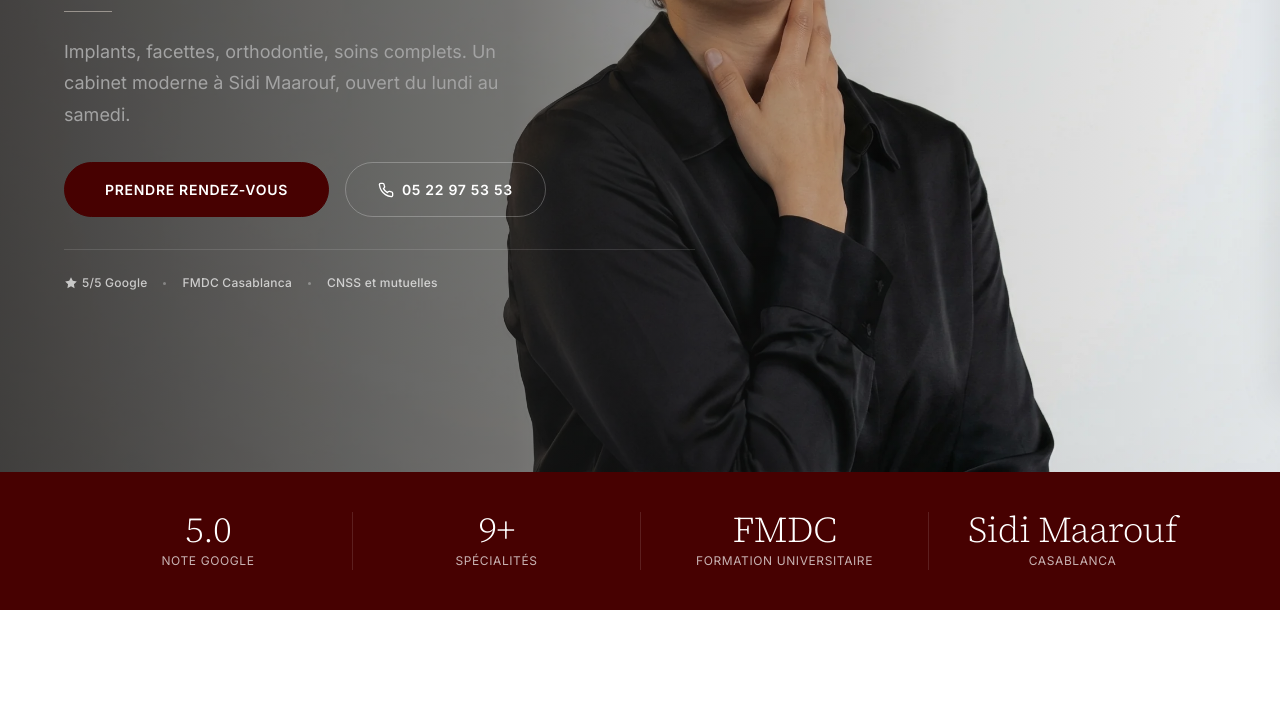
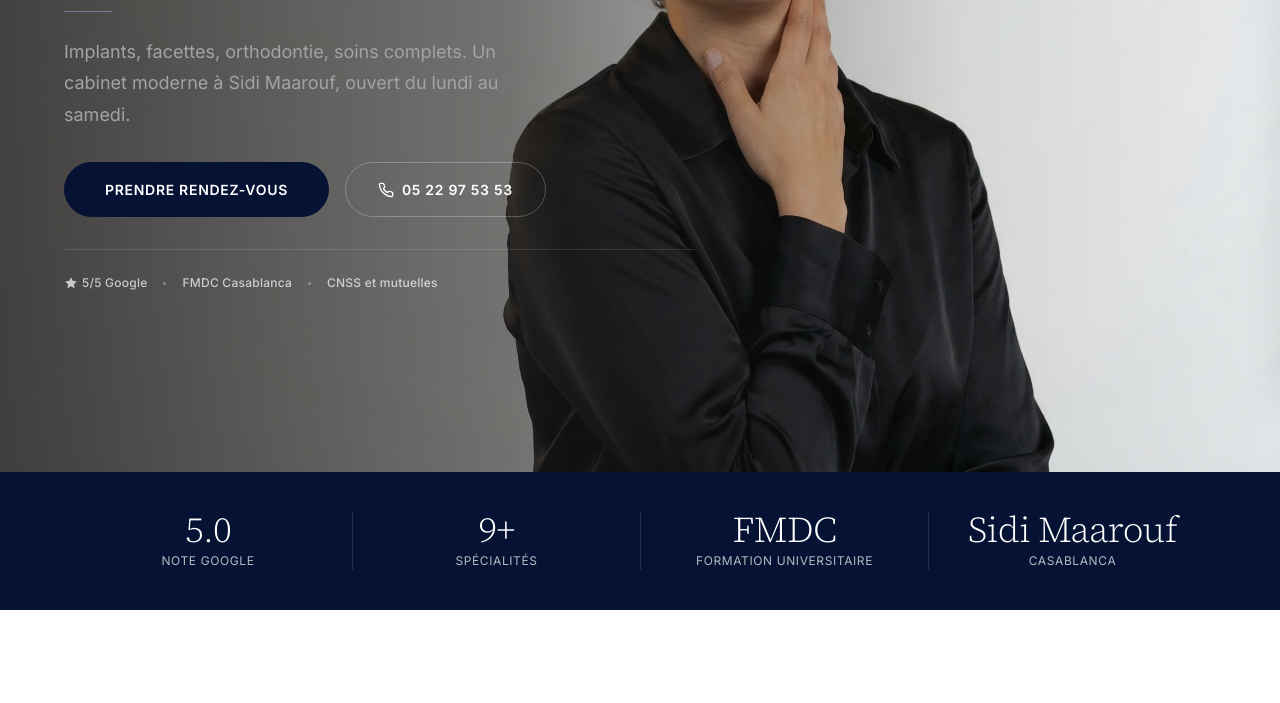
Before and after one commit to webxmedical-max/dentiste-sidi-maarouf, a plain HTML site: page index.html in a window 1280 px wide. Shown: the part 391-1094 px from the top of the page. Drawn offline with Linux system fonts and the light colour scheme.

Commit message:
Color: deep dark navy #061233 accent

```diff
--- a/assets/css/variables.css
+++ b/assets/css/variables.css
@@ -21,18 +21,18 @@
   --color-text-subtle:    #A3A3A3;     /* Light gray — placeholders, disabled */
   --color-text-light:     #D4D4D4;     /* Very light — decorative numbers, watermarks */
 
-  /* ---- ACCENT — BURGUNDY (10% max) ---- */
-  /* Burgundy is the single accent color. Used on: primary CTA, eyebrow, */
+  /* ---- ACCENT — DEEP NAVY (10% max) ---- */
+  /* Deep navy is the single accent color. Used on: primary CTA, eyebrow, */
   /* active nav, star icons, links on hover. Never as a large surface. */
-  --color-accent:         #470101;     /* Burgundy — primary accent */
-  --color-accent-hover:   #350100;     /* Deep burgundy — hover states */
-  --color-accent-light:   #F7EDED;     /* Barely-there burgundy tint — selected, hover bg */
-  --color-accent-muted:   #6B2A2A;     /* Softer burgundy — secondary links, icons */
-  --color-accent-wash:    #FBF5F5;     /* Ultra-light burgundy wash — subtle card bg */
+  --color-accent:         #061233;     /* Deep navy — primary accent */
+  --color-accent-hover:   #040C24;     /* Darkest navy — hover states */
+  --color-accent-light:   #EAEDF4;     /* Barely-there navy tint — selected, hover bg */
+  --color-accent-muted:   #1E3A6E;     /* Softer navy — secondary links, icons */
+  --color-accent-wash:    #F3F4F8;     /* Ultra-light navy wash — subtle card bg */
 
   /* ---- DARK BACKGROUND PALETTE ---- */
   /* For footer, dark CTA bands, dark hero variants. */
-  --color-accent-on-dark:  #E8DDD3;    /* Warm beige on dark bg */
+  --color-accent-on-dark:  #9BB0D8;    /* Soft steel blue on dark bg */
   --color-text-on-dark:    #FFFFFF;    /* Primary text on dark */
   --color-text-muted-dark: #A3A3A3;    /* Muted text on dark */
   --color-border-dark:     #2A2A2A;    /* Subtle dividers on dark */
@@ -127,12 +127,12 @@
 
   /* ---- SHADOWS ---- */
   /* Soft, diffused shadows — Rhode-inspired warmth */
-  --shadow-sm:  0 1px 3px 0 rgb(71 1 1 / 0.04), 0 1px 2px -1px rgb(0 0 0 / 0.03);
-  --shadow-md:  0 4px 12px -2px rgb(71 1 1 / 0.06), 0 2px 6px -2px rgb(0 0 0 / 0.04);
-  --shadow-lg:  0 12px 28px -6px rgb(71 1 1 / 0.08), 0 4px 12px -4px rgb(0 0 0 / 0.04);
-  --shadow-xl:  0 24px 48px -12px rgb(71 1 1 / 0.12), 0 8px 16px -8px rgb(0 0 0 / 0.06);
-  --shadow-glow: 0 0 0 1px rgb(71 1 1 / 0.03), 0 8px 40px -8px rgb(71 1 1 / 0.1);
-  --shadow-hover: 0 16px 40px -8px rgb(71 1 1 / 0.1), 0 4px 12px -4px rgb(0 0 0 / 0.04);
+  --shadow-sm:  0 1px 3px 0 rgb(6 18 51 / 0.04), 0 1px 2px -1px rgb(0 0 0 / 0.03);
+  --shadow-md:  0 4px 12px -2px rgb(6 18 51 / 0.06), 0 2px 6px -2px rgb(0 0 0 / 0.04);
+  --shadow-lg:  0 12px 28px -6px rgb(6 18 51 / 0.08), 0 4px 12px -4px rgb(0 0 0 / 0.04);
+  --shadow-xl:  0 24px 48px -12px rgb(6 18 51 / 0.12), 0 8px 16px -8px rgb(0 0 0 / 0.06);
+  --shadow-glow: 0 0 0 1px rgb(6 18 51 / 0.03), 0 8px 40px -8px rgb(6 18 51 / 0.1);
+  --shadow-hover: 0 16px 40px -8px rgb(6 18 51 / 0.1), 0 4px 12px -4px rgb(0 0 0 / 0.04);
 
   /* ---- EASING CURVES ---- */
   /* Fluid, elastic — never mechanical, always alive */
```
